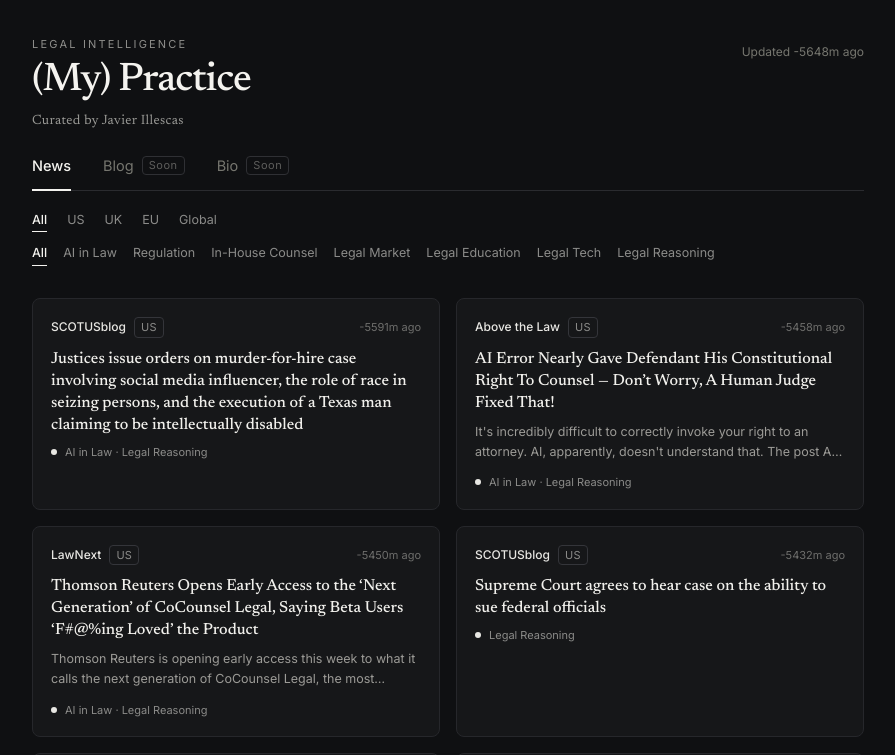
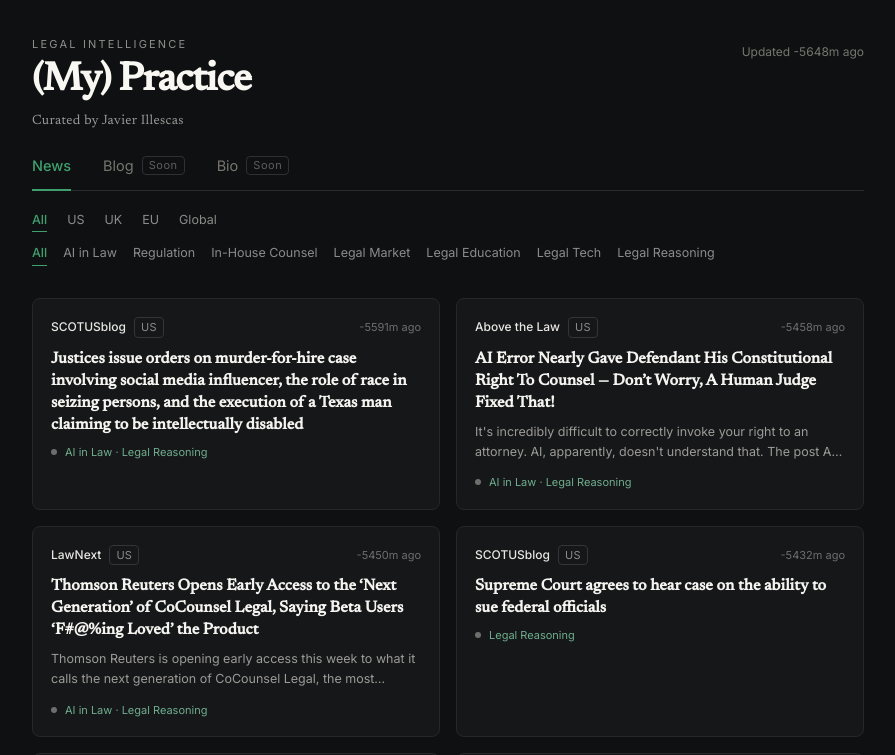
Before and after one commit to javierillescas/mypractice, a React (Vite) app: page / in a window 1280 px wide. Shown: the top 755 px of the page, without its empty margins (192-1087 px from the left). Built offline with nearby package versions, Linux system fonts and the light colour scheme.

Commit message:
tweak: bolder titles + green accent

```diff
--- a/src/components/FilterBar.jsx
+++ b/src/components/FilterBar.jsx
@@ -16,7 +16,7 @@
       onClick={onClick}
       className={`whitespace-nowrap text-[12.5px] pb-0.5 border-b transition-colors ${
         active
-          ? 'text-[#F4F3EF] font-medium border-[#F4F3EF]'
+          ? 'text-[#3FA06E] font-medium border-[#3FA06E]'
           : 'text-[#8B8B89] hover:text-[#C9C8C4] border-transparent'
       }`}
     >
--- a/src/components/Header.jsx
+++ b/src/components/Header.jsx
@@ -23,7 +23,7 @@
           <p className="text-[11px] tracking-[0.2em] uppercase text-[#8E8E8B] mb-2">
             Legal Intelligence
           </p>
-          <h1 className="font-serif text-[34px] sm:text-[40px] font-medium text-[#F4F3EF] leading-none tracking-tight">
+          <h1 className="font-serif text-[34px] sm:text-[40px] font-semibold text-[#F8F7F2] leading-none tracking-tight">
             (My) Practice
           </h1>
           <p className="font-serif text-[13.5px] text-[#9A9A96] mt-2.5 tracking-wide">
@@ -44,7 +44,7 @@
               onClick={() => onSection(id)}
               className={`-mb-px pb-3 text-[14.5px] flex items-center gap-2 border-b-2 transition-colors ${
                 active
-                  ? 'text-[#F4F3EF] font-medium border-[#F4F3EF]'
+                  ? 'text-[#3FA06E] font-medium border-[#3FA06E]'
                   : 'text-[#76766F] hover:text-[#C9C8C4] border-transparent'
               }`}
             >
--- a/src/components/NewsCard.jsx
+++ b/src/components/NewsCard.jsx
@@ -10,7 +10,7 @@
 }
 
 export default function NewsCard({ article }) {
-  const { title, url, source, region, date, summary, tags } = article
+  const { title, url, source, region, date, summary, tags, relevance } = article
   return (
     <article className="bg-[#161719] border border-[#26272B] rounded-lg p-[18px] transition-colors hover:border-[#3A3B40]">
       <div className="flex items-center justify-between mb-2.5">
@@ -27,7 +27,7 @@
         href={url}
         target="_blank"
         rel="noopener noreferrer"
-        className="block font-serif text-[16px] font-medium text-[#F1F0EC] leading-snug mb-2 hover:text-[#C9C8C4] transition-colors"
+        className="block font-serif text-[16px] font-semibold text-[#F4F3EF] leading-snug mb-2 hover:text-[#C9C8C4] transition-colors"
       >
         {title}
       </a>
@@ -39,8 +39,11 @@
       )}
 
       <div className="flex items-center gap-2">
-        <span className="w-1.5 h-1.5 rounded-full bg-[#E8E7E3] flex-shrink-0" />
-        <span className="text-[11px] text-[#8B8B89]">{tags.join(' · ')}</span>
+        <span
+          className={`w-1.5 h-1.5 rounded-full flex-shrink-0 ${relevance === 'high' ? 'bg-[#3FA06E]' : 'bg-[#6E6E6C]'}`}
+          title={relevance === 'high' ? 'High relevance' : 'Medium relevance'}
+        />
+        <span className="text-[11px] text-[#6FAE8E]">{tags.join(' · ')}</span>
       </div>
     </article>
   )
```
